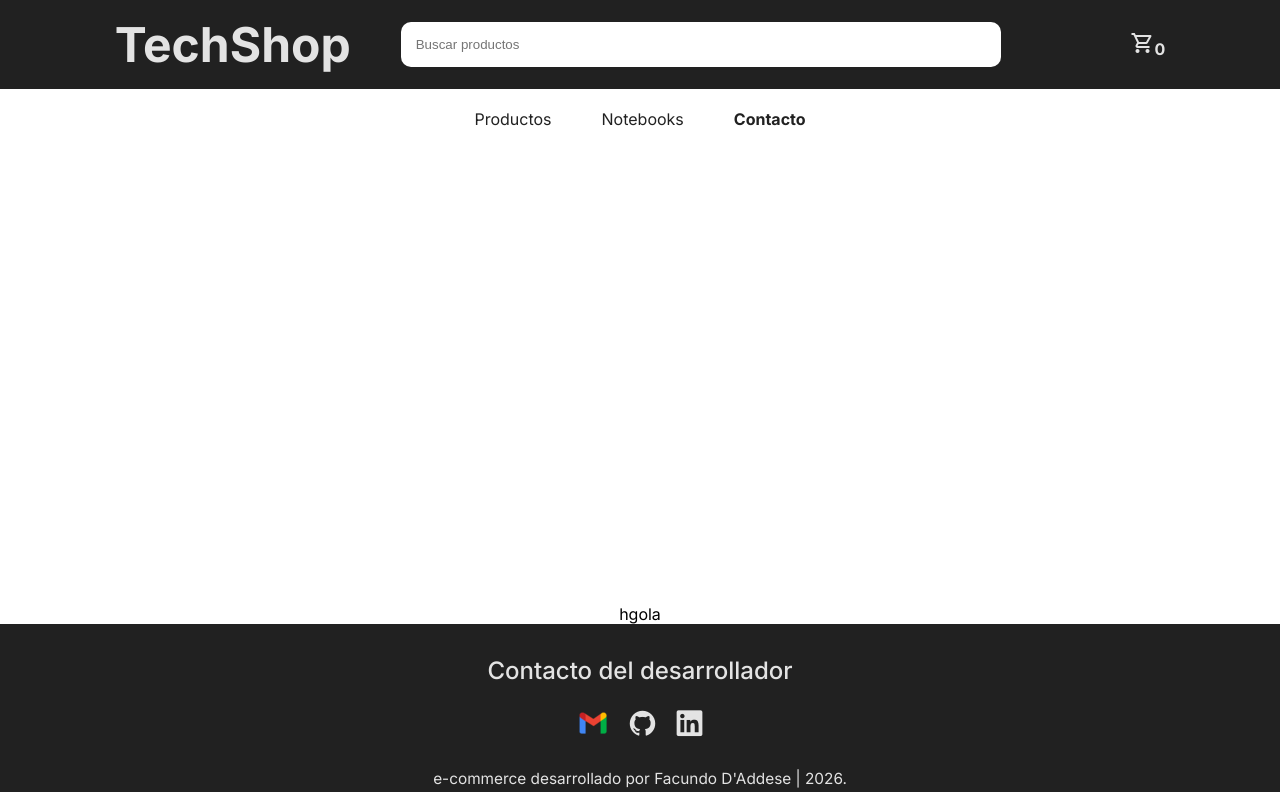
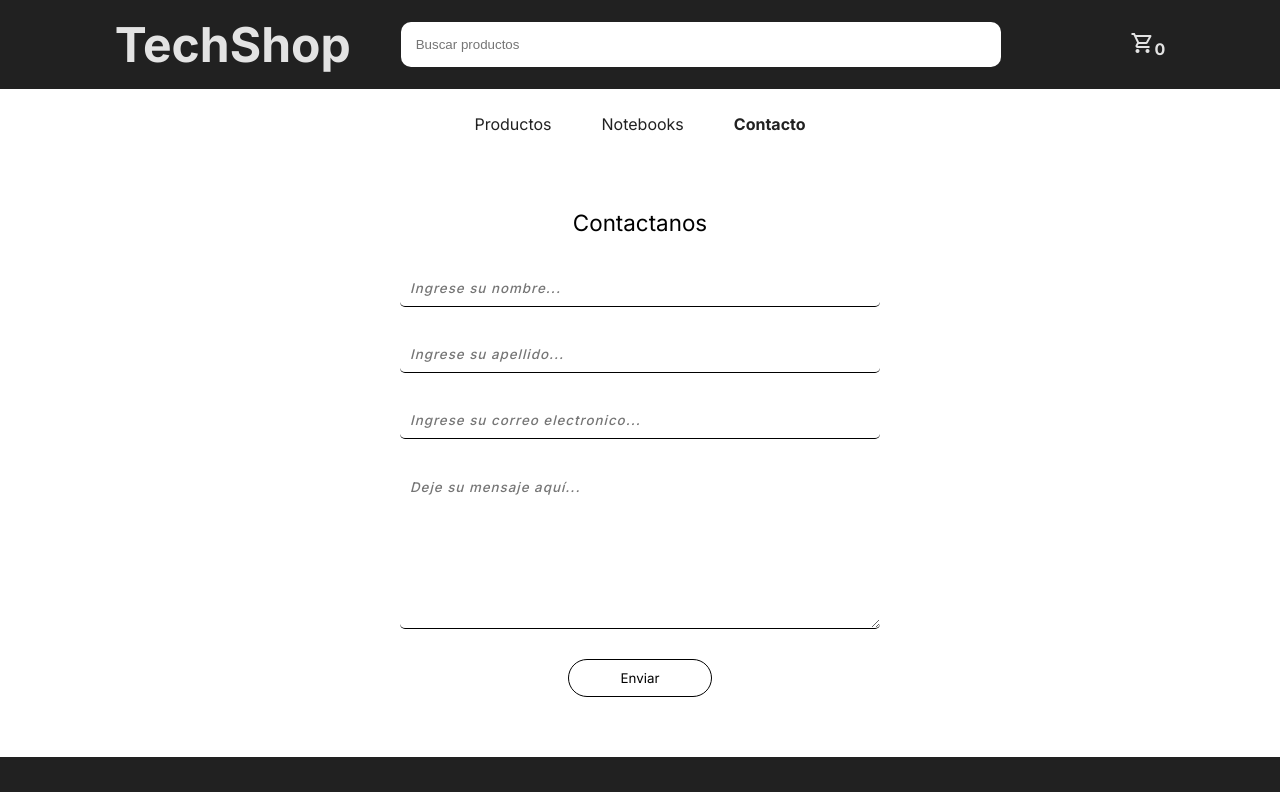
Before and after one commit to facudaddese/tech-shop, a React (Vite) app: page /contacto in a window 1280 px wide. Shown: the top 792 px of the page. Built offline with nearby package versions, Linux system fonts and the light colour scheme.

Commit message:
Seccion contacto avanzada

```diff
--- a/src/components/contacto/Contacto.css
+++ b/src/components/contacto/Contacto.css
@@ -1,17 +1,69 @@
 .form-container {
     display: grid;
+    justify-content: center;
     align-items: center;
     justify-items: center;
-    align-content: center;
-    justify-content: center;
-
+    padding: 50px;
 }
 
-form {
+.title-form {
+    font-size: clamp(1.4rem, 1.7vw, 1.8rem);
+    font-weight: normal;
+    margin-bottom: 25px;
+}
+
+.form {
     display: flex;
     align-items: center;
     justify-content: center;
-    background-color: aqua;
     flex-direction: column;
-    height: 50vh;
+    gap: 30px;
+    padding: 10px;
+    width: 500px;
 }
+
+.form>input,
+.form>textarea {
+    border-radius: 5px;
+    padding: 10px;
+    width: 100%;
+    border: none;
+    border-bottom: 1px solid;
+}
+
+.form>input:focus,
+.form>textarea:focus {
+    outline: none;
+    background: linear-gradient(to top,
+            rgba(120, 120, 120, 0.12),
+            transparent 60%);
+    font-weight: 700;
+}
+
+.form>input::placeholder,
+.form>textarea::placeholder {
+    font-family: 'Inter', sans-serif;
+    font-style: italic;
+    font-weight: 500;
+    letter-spacing: 1px;
+}
+
+.textarea-mensaje {
+    height: 10rem;
+}
+
+.btn-form {
+    padding: 10px;
+    font-family: 'Inter', sans-serif;
+    width: 30%;
+    border: 1px solid;
+    background: rgb(255, 255, 255);
+    border-radius: 50px;
+}
+
+.btn-form:hover {
+    cursor: pointer;
+    background-color: var(--black-color);
+    color: var(--white-color);
+
+}
--- a/src/components/contacto/Contacto.jsx
+++ b/src/components/contacto/Contacto.jsx
@@ -3,7 +3,14 @@ import './Contacto.css'
 const Contacto = () => {
     return (
         <div className="form-container">
-            hgola
+            <h2 className='title-form'>Contactanos</h2>
+            <form onClick={(e) => e.preventDefault()} className='form'>
+                <input type="text" placeholder='Ingrese su nombre...' />
+                <input type="text" placeholder='Ingrese su apellido...' />
+                <input type="email" placeholder='Ingrese su correo electronico...' />
+                <textarea className='textarea-mensaje' placeholder='Deje su mensaje aquí...'></textarea>
+                <button type="submit" className='btn-form'>Enviar</button>
+            </form>
         </div>
     )
 }
--- a/src/components/footer/Footer.css
+++ b/src/components/footer/Footer.css
@@ -6,9 +6,14 @@
 }
 
 .title-footer {
-    font-size: clamp(1.2rem, 2vw, 1.5rem);
+    font-size: clamp(1.4rem, 2vw, 1.7secrem);
     font-weight: 500;
     padding: 7px;
+}
+
+.ancor {
+    text-decoration: none;
+    color: var(--white-color);
 }
 
 .iconos-container {
@@ -17,16 +22,18 @@
     flex-flow: row wrap;
     align-items: center;
     justify-content: center;
-    padding: 15px 0 30px;
+    padding: 30px;
 }
 
 .icono {
-    font-size: 27px;
+    font-size: 30px;
     cursor: pointer;
+    padding: 10px;
 }
 
 .icono-gmail {
     cursor: pointer;
+    width: 3rem;
 }
 
 .parrafo {
--- a/src/components/footer/Footer.jsx
+++ b/src/components/footer/Footer.jsx
@@ -4,13 +4,13 @@ import gmailLogo from '../../assets/logo-gmail.png';
 const Footer = () => {
     return (
         <footer className='footer'>
-            <h3 className='title-footer'>Contacto del desarrollador</h3>
+            <h2 className='title-footer'>Contacto del desarrollador</h2>
             <div className="iconos-container">
-                <img src={gmailLogo} alt="Logo de Gmail" className='icono-gmail' />
-                <i className="devicon-github-original icono"></i>
-                <i className="devicon-linkedin-plain icono"></i>
+                <a href="https://github.com/facudaddese?tab=repositories" target="_blank" rel="noopener noreferrer" className='ancor'><i className="devicon-github-original icono"></i></a>
+                <a href="https://www.linkedin.com/in/facundodaddese/" target="_blank" rel="noopener noreferrer" className='ancor'><i className="devicon-linkedin-plain icono"></i></a>
+                <a href="mailto:facundo.daddese19@gmail.com"><img src={gmailLogo} alt="Logo de Gmail" className='icono-gmail' /></a>
             </div>
-            <p className='parrafo'>e-commerce desarrollado por Facundo D'Addese | 2026.</p>
+            <p className='parrafo'>&copy; Facundo D'Addese | 2026.</p>
         </footer>
     )
 }
--- a/src/components/navbar/NavBar.css
+++ b/src/components/navbar/NavBar.css
@@ -42,7 +42,7 @@
 /* NAV */
 
 .nav-bar {
-    padding: 20px;
+    padding: 25px;
 }
 
 .ul {
--- a/src/components/productos/Productos.css
+++ b/src/components/productos/Productos.css
@@ -7,5 +7,5 @@
     justify-content: center;
     gap: 2rem;
     margin: 0 auto;
-    padding: 3.75rem 2rem;
+    padding: 50px;
 }
--- a/src/index.css
+++ b/src/index.css
@@ -23,11 +23,5 @@ main {
 .grid-principal {
     display: grid;
     grid-template-rows: auto 1fr auto;
-    height: 100dvh;
+    height: 100vh;
 }
-
-.main-content {
-    min-height: 0;
-    display: flex;
-    flex-direction: column;
-}
```
Also changed, not shown: src/assets/logo-gmail.png.
